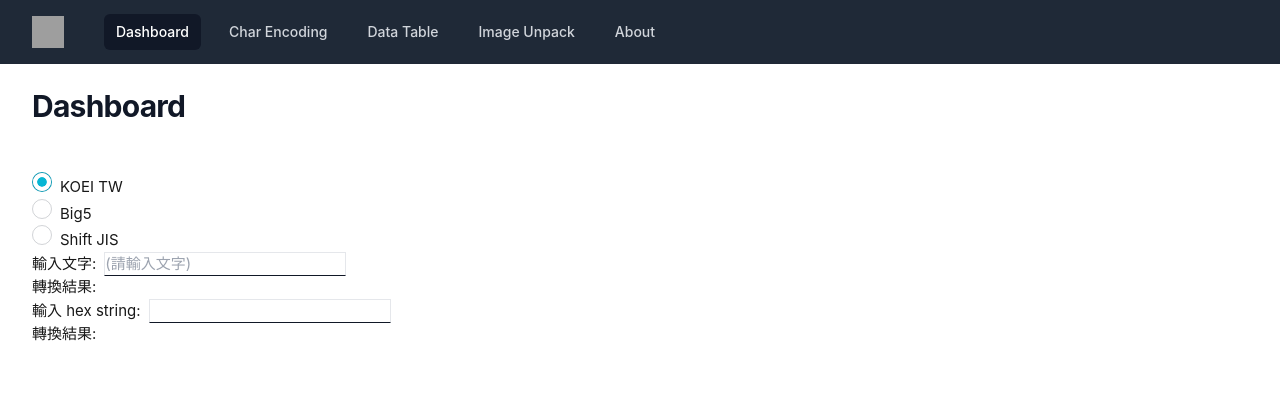
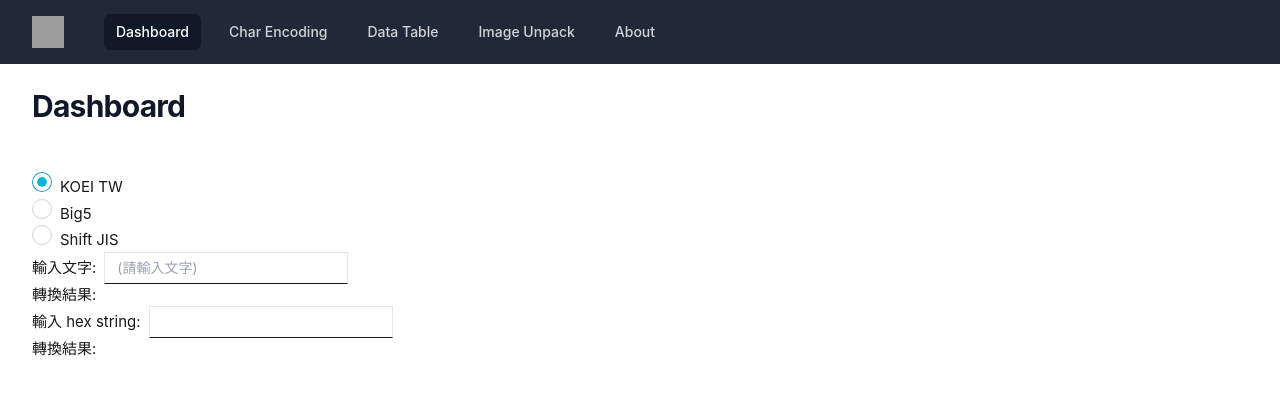
Before and after one commit to tzengyuxio/dekoei, a Vue app: page /char in a window 1280 px wide. Shown: the top 394 px of the page. Built offline with nearby package versions, Linux system fonts and the light colour scheme; grey boxes are pictures that could not be loaded.

Commit message:
feat: add palette for koukai2

```diff
--- a/src/components/CharEncoding.vue
+++ b/src/components/CharEncoding.vue
@@ -121,12 +121,12 @@
   </template>
   <div>
     <label for="input1">輸入文字:</label>
-    <input type="text" id="input1" class="text-black" v-model="inputText" placeholder="(請輸入文字)" />
+    <input type="text" id="input1" class="input-sm" v-model="inputText" placeholder="(請輸入文字)" />
     <div>轉換結果: {{ encodedText }}</div>
   </div>
   <div>
     <label for="input2">輸入 hex string:</label>
-    <input type="text" id="input2" class="text-black" v-model="inputHex" />
+    <input type="text" id="input2" class="input-sm" v-model="inputHex" />
     <div>轉換結果: {{ decodedText }}</div>
   </div>
 </template>
--- a/src/data/palettes.json
+++ b/src/data/palettes.json
@@ -176,6 +176,20 @@
       "#F3E3D3"
     ]
   },
+  "koukai2": {
+    "id": "koukai2",
+    "name": "大航海時代II",
+    "codes": [
+      "#000000",
+      "#00A261",
+      "#D34100",
+      "#F3A261",
+      "#0041D3",
+      "#00A2F3",
+      "#D361A2",
+      "#F3E3D3"
+    ]
+  },
   "liberty": {
     "id": "liberty",
     "name": "獨立戰爭",
```
